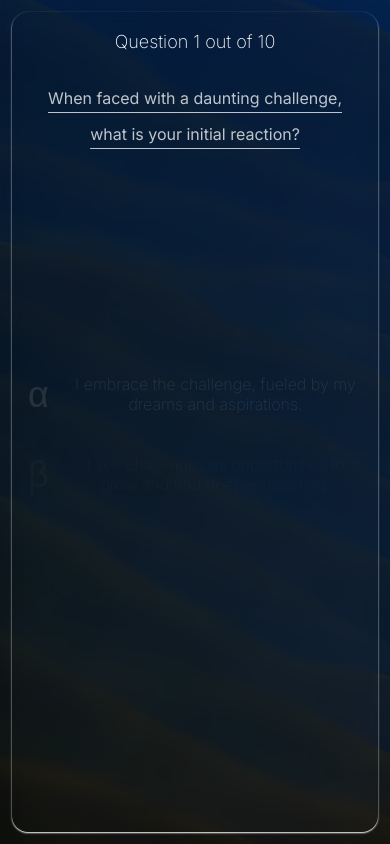
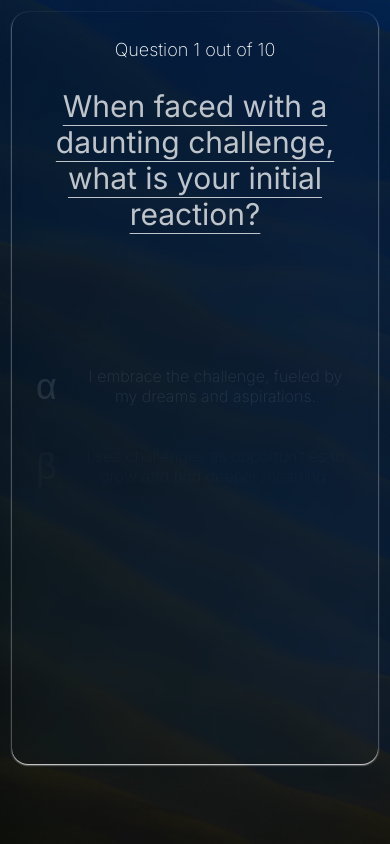
Before and after one commit to c-ent/Ods, a React (Vite) app: page / in a window 390 px wide. Both pictures are taken after a click on the button "begin". Shown: the part 844-1688 px from the top of the page. Built offline with nearby package versions, Linux system fonts and the light colour scheme.

Commit message:
fix spacings

```diff
--- a/src/App.css
+++ b/src/App.css
@@ -18,7 +18,7 @@
     }
     h2 {
       @apply md:text-4xl !important;
-      @apply text-3xl;
+      @apply text-3xl !important;
       @apply text-white;
       @apply font-normal !important;
     }
@@ -31,6 +31,7 @@
     }
 
     p{
+      @apply m-0 !important;
       @apply text-white;
       @apply text-lg;
       @apply font-extralight !important;
--- a/src/components/Banner/Banner.tsx
+++ b/src/components/Banner/Banner.tsx
@@ -27,8 +27,8 @@ export const Banner = ({begin}: beginprops) => {
   </div>
 
   <div className="mt-auto flex flex-col items-center mb-4">
-    <div className="border-r h-[60px] border-white my-4"></div>
-    <p className="italic font-extralight max-w-[600px]">
+    <div className="border-r  h-[60px] border-white my-4"></div>
+    <p className="italic font-extralight p-5 md:p-0 md:max-w-[600px]">
     to realize ones destiny is a persons only obligation
     </p>
 
--- a/src/components/Form/Form.tsx
+++ b/src/components/Form/Form.tsx
@@ -130,7 +130,7 @@ export const Form = () => {
 
 
   return (
-    <motion.div className='p-4 md:p-8 shadow-sm shadow-white text-center flex flex-col  items-center bg-gradient-to-br from-[#fdfdfd00] to-[#ffffff05] rounded-2xl h-full backdrop-blur-[5px]'
+    <motion.div className='p-6 md:p-8 shadow-sm shadow-white text-center flex flex-col  items-center bg-gradient-to-br from-[#fdfdfd00] to-[#ffffff05] rounded-2xl h-full backdrop-blur-[5px]'
     animate={{  y: ["100%", "0%"] }}
     transition={{
       y: { duration: 2, ease: "easeInOut",  }
--- a/src/features/misc/routes/Landing.tsx
+++ b/src/features/misc/routes/Landing.tsx
@@ -35,9 +35,9 @@ export const Landing = () => {
     <Banner  begin={handleClick} />
       </div>
 
-      <div className='w-screen h-screen' ref={ref}  >
+      <div className='flex items-center justify-center w-screen h-screen' ref={ref}  >
         {showForm &&
-          <motion.div className='h-full p-3 md:p-10'>
+          <motion.div className='h-full p-3 pb-20 md:p-10'>
             <Form />
           </motion.div>
         }
--- a/src/features/misc/routes/Results.tsx
+++ b/src/features/misc/routes/Results.tsx
@@ -80,10 +80,10 @@ export const Results = () => {
 
 
   return (
-    <div className='p-5 h-screen w-screen flex flex-col justify-center items-center text-center space-y-5'>
+    <div className='p-5 h-screen w-screen flex flex-col justify-center items-center text-center space-y-8'>
 
 
-      <div className="border-r h-[100px] md:h-[120px] border-white my-4"></div>
+      <div className="border-r h-[70px] md:h-[120px] border-white my-4"></div>
       <h2>you're a</h2>
       {/* <h1 className='font-bold'></h1> */}
 
@@ -100,7 +100,7 @@ export const Results = () => {
    {title}
   </motion.h1>
 
-      <p className='max-w-xl text-sm md:text-md'>{description}</p>
+      <p className='max-w-xl text-sm md:text-md pt-5 '>{description}</p>
       <motion.img
        initial={{ opacity: 0 }}
     animate={{ opacity: 1, y: ["0%", "5%", "0%"] }}
@@ -110,8 +110,9 @@ export const Results = () => {
     }}
       src={file} alt={title}
       />
-      {percentage !== null && <p className='text-sm'>{percentage.toFixed(1)}% of users got the result {title}</p>}
-      <p className='max-w-md text-xs italic'> And, when you want something, all the universe conspires in helping you to achieve it.</p>
+      {percentage !== null && <p className='text-sm pt-5 '>{percentage.toFixed(1)}% of users got the result {title}</p>}
+
+      <p className='max-w-md text-xs italic m-0 pt-5  '> "And, when you want something, all the universe conspires in helping you to achieve it"</p>
 
 
     </div>
```
